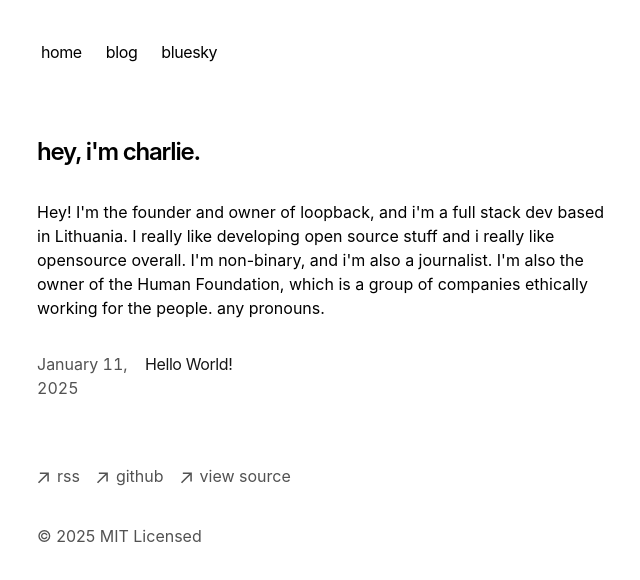
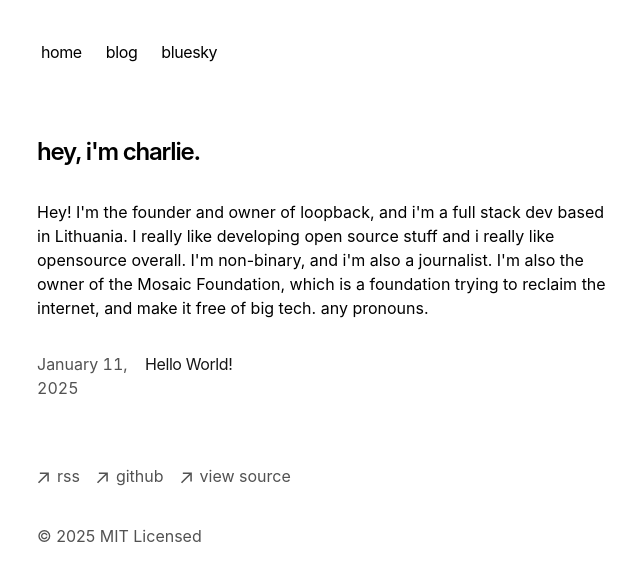
Before and after one commit to a53xd/t480.dev, a Next.js app: page / in a window 1280 px wide. Shown: the top 580 px of the page, without its empty margins (315-955 px from the left). Built offline with nearby package versions, Linux system fonts and the light colour scheme.

Commit message:
Update page.tsx

```diff
--- a/app/page.tsx
+++ b/app/page.tsx
@@ -9,7 +9,7 @@ export default function Page() {
       <p className="mb-4">
         {`Hey! I'm the founder and owner of loopback, and i'm a full stack dev based in Lithuania.
         I really like developing open source stuff and i really like opensource overall. I'm non-binary, and i'm also a journalist.
-        I'm also the owner of the Human Foundation, which is a group of companies ethically working for the people. any pronouns.`}
+        I'm also the owner of the Mosaic Foundation, which is a foundation trying to reclaim the internet, and make it free of big tech. any pronouns.`}
       </p>
       <div className="my-8">
         <BlogPosts />
```
